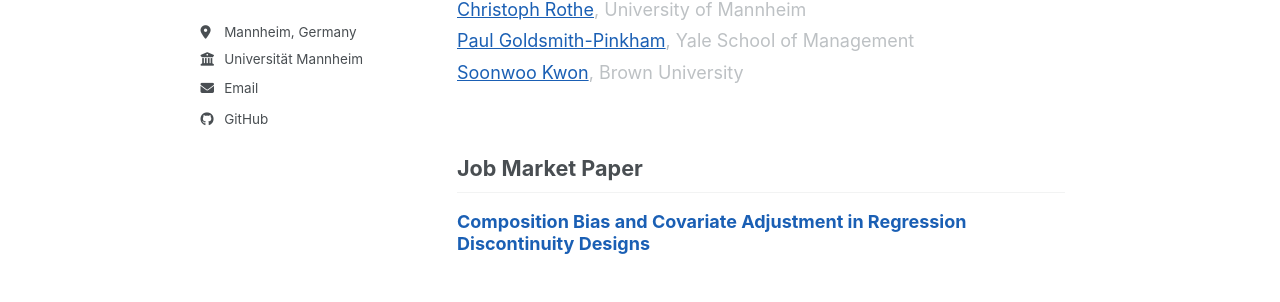
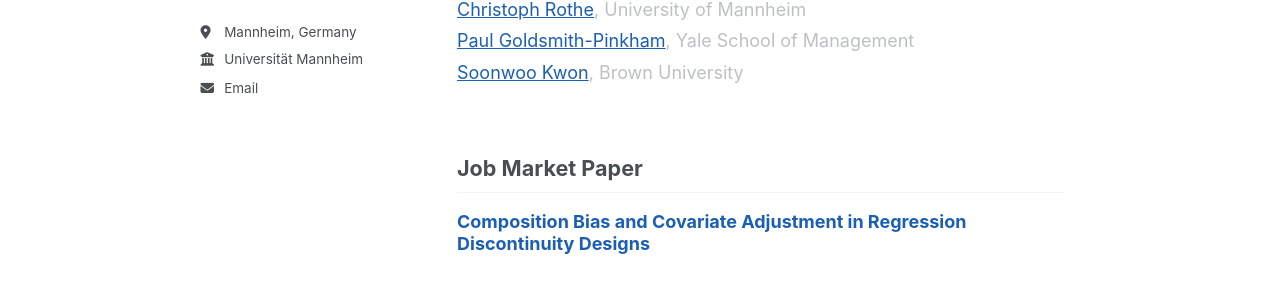
Before and after one commit to tgrossboelting/tgrossboelting.github.io, a Jekyll site: the page built from _pages/about.md, in a window 1280 px wide. Shown: the part 442-744 px from the top of the page. Built offline with Jekyll 4.4.1, drawn with Linux system fonts in a browser that asks for light colours; a script bundle is joined from its source files by our own code; library files that are not in the unit come from our copies.

Commit message:
removed github link

```diff
--- a/_config.yml
+++ b/_config.yml
@@ -51,7 +51,7 @@
   #bitbucket        : # Username - Update with your username on the site
   #codepen          : # Username
   #dribbble         : # Username
-  github           : "tgrossboelting"
+  #github           : "tgrossboelting"
   #kaggle           : # Username
   #stackoverflow    : # User number or user number and name (i.e., use "1" or "1/jeff-atwood")
 
```
